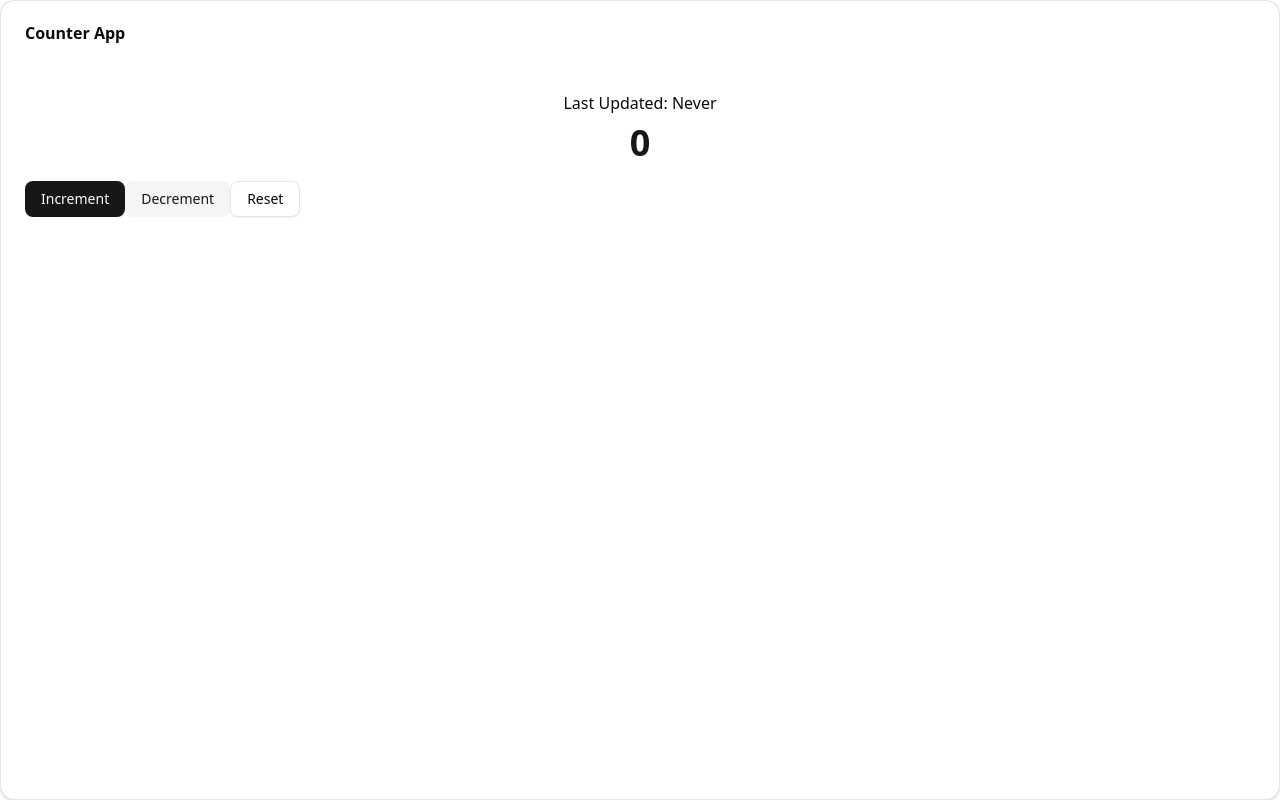
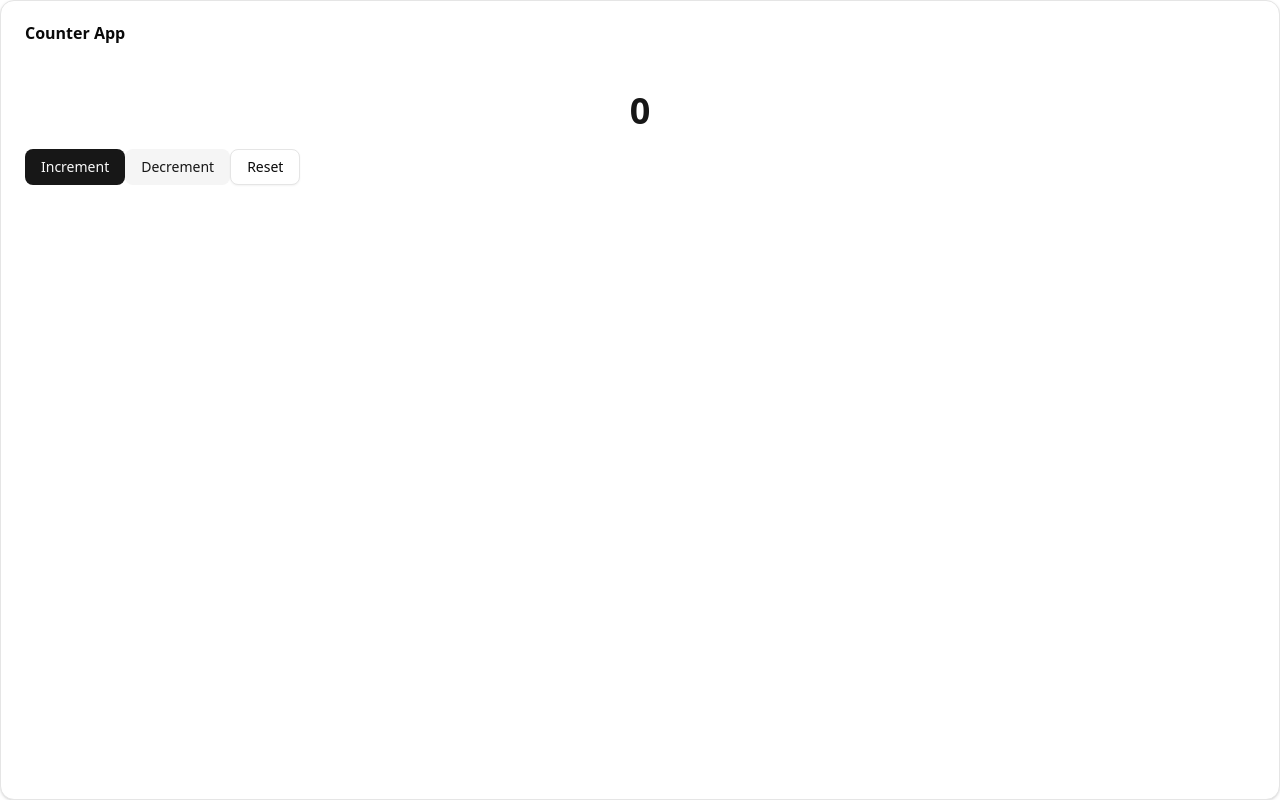
Before and after one commit to kerembay9/test-repo, a Next.js app: page / in a window 1280 px wide. Built offline with nearby package versions, Linux system fonts and the light colour scheme.

Commit message:
Checkpoint before todo execution

```diff
--- a/app/components/Counter.tsx
+++ b/app/components/Counter.tsx
@@ -6,11 +6,9 @@ import { Card, CardContent, CardHeader, CardTitle } from "./ui/card";
 
 export default function Counter() {
   const [count, setCount] = useState(0);
-  const [lastUpdated, setLastUpdated] = useState<string | null>(null);
 
   const updateCount = (newCount: number) => {
     setCount(newCount);
-    setLastUpdated(new Date().toLocaleString());
   };
 
   return (
@@ -20,7 +18,6 @@ export default function Counter() {
       </CardHeader>
       <CardContent>
         <div className="flex flex-col items-center justify-center h-full bg-background">
-          <div className="mb-2">Last Updated: {lastUpdated ? lastUpdated : "Never"}</div>
           <div className="text-4xl font-bold text-primary">{count}</div>
         </div>
         <Button onClick={() => updateCount(count + 1)} variant="default">
```
